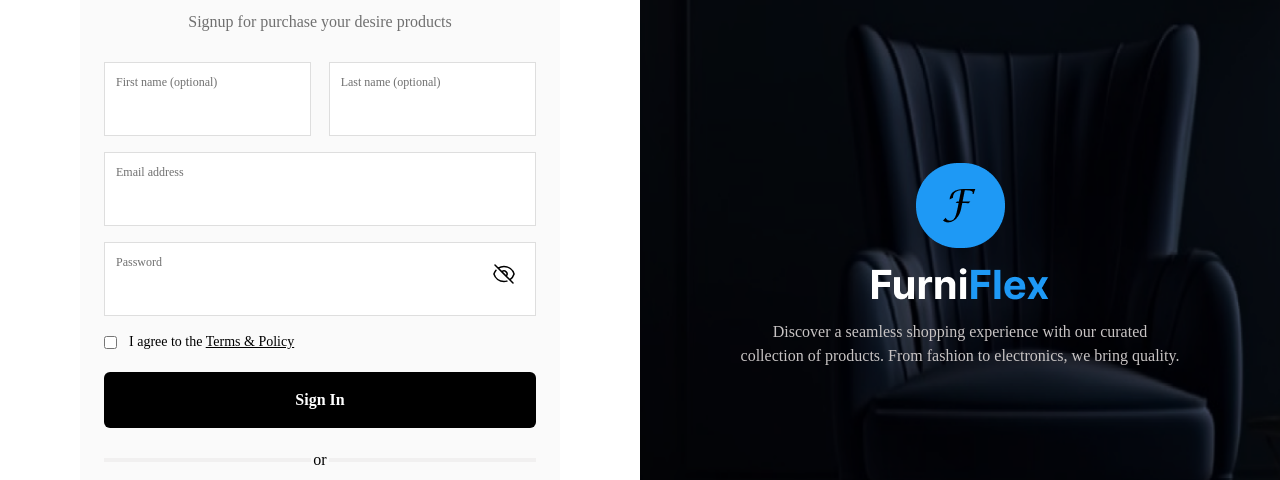
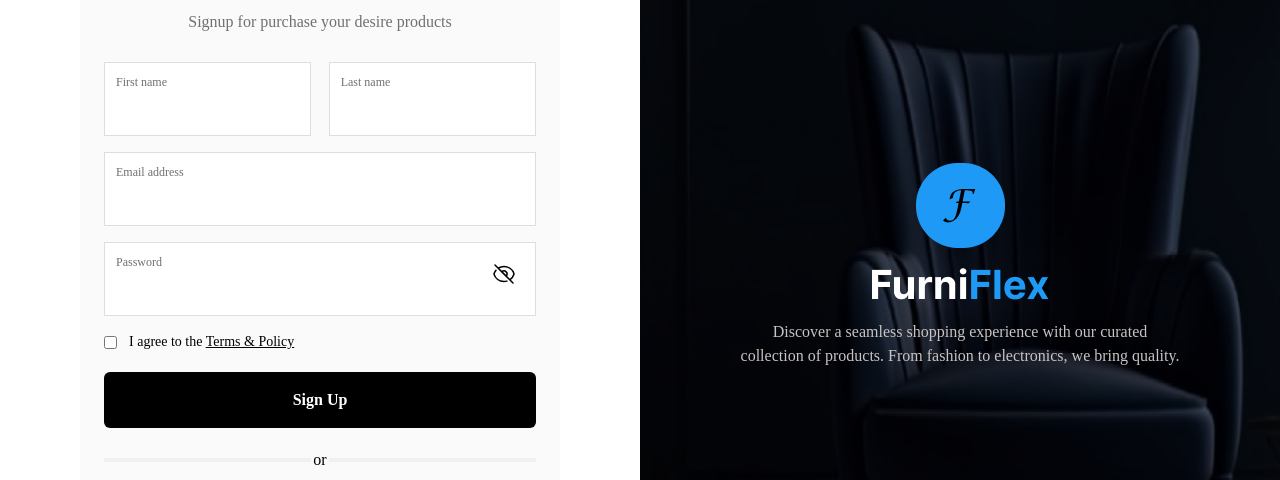
Before and after one commit to rayan2228/e-commerceibos, a React (Vite) app: page /register in a window 1280 px wide. Shown: the part 135-615 px from the top of the page. Built offline with nearby package versions, Linux system fonts and the light colour scheme.

Commit message:
re structure

```diff
--- a/server/db.json
+++ b/server/db.json
@@ -1,13 +1,11 @@
 {
-    "posts": [
-      { "id": "1", "title": "a title", "views": 100 },
-      { "id": "2", "title": "another title", "views": 200 }
-    ],
-    "comments": [
-      { "id": "1", "text": "a comment about post 1", "postId": "1" },
-      { "id": "2", "text": "another comment about post 1", "postId": "1" }
-    ],
-    "profile": {
-      "name": "typicode"
+  "users": [
+    {
+      "fName": "admin",
+      "lName": "admin",
+      "email": "admin@gmail.com",
+      "password": "admin",
+      "terms": true
     }
-  }
+  ]
+}
--- /dev/null
+++ b/src/api/axiosInstance.js
@@ -0,0 +1,8 @@
+import axios from "axios";
+
+const axiosInstance = axios.create({
+    baseURL: 'http://localhost:3000/',
+    timeout: 1000,
+});
+
+export { axiosInstance }
--- a/src/components/ui/AuthCommonUI.jsx
+++ b/src/components/ui/AuthCommonUI.jsx
@@ -17,7 +17,7 @@ const AuthCommonUI = () => {
         </label>
       </Flex>
       <Button
-        text={pathname === "/register" ? "Sign In" : "Sign Up"}
+        text={pathname === "/register" ?  "Sign Up" : "Sign In"}
         className={
           "bg-black text-white py-4 text-base font-semibold rounded-md"
         }
--- a/src/components/ui/Input.jsx
+++ /dev/null
@@ -1,18 +0,0 @@
-const Input = ({ label, type, name, className = null, ...attributes }) => {
-  return (
-    <div className={`${className} relative `}>
-      <label htmlFor={name} className="absolute text-xs text-tSecondary top-3 left-3">
-        {label}
-      </label>
-      <input
-        type={type}
-        id={name}
-        name={name}
-        {...attributes}
-        className={"pb-5 pt-8 px-3 outline-none border border-[#DEDEDE] text-sm w-full bg-white" }
-      />
-    </div>
-  );
-};
-
-export default Input;
--- a/src/index.css
+++ b/src/index.css
@@ -11,4 +11,7 @@
     .oAuthBtn{
         @apply font-medium text-xs py-5 px-10 border border-[#D9D9D9] flex items-center gap-4 rounded-md
     }
+    .input{
+        @apply pb-5 pt-8 px-3 outline-none border border-[#DEDEDE] text-sm w-full bg-white
+    }
 }
--- a/src/pages/auth/Login.jsx
+++ b/src/pages/auth/Login.jsx
@@ -1,18 +1,97 @@
+import { useForm } from "react-hook-form";
 import AuthCommonUI from "../../components/ui/AuthCommonUI";
-import Flex from "../../components/ui/Flex";
-import Input from "../../components/ui/Input";
-import Password from "../../components/ui/Password";
+import { useState } from "react";
 
 const Login = () => {
+  const [eye, setEye] = useState(false);
+  const {
+    register,
+    handleSubmit,
+    formState: { errors },
+  } = useForm();
+  const onSubmit = (data) => console.log(data);
   return (
     <>
       <h4 className="font-medium text-[32px]">Welcome Back!</h4>
       <p>Enter your Credentials to access your account</p>
-      <Flex className={"flex-col gap-4 w-full mt-5"}>
-        <Input type={"email"} label={"Email address"} name={"email"} />
-        <Password />
+      <form
+        onSubmit={handleSubmit(onSubmit)}
+        className={"flex flex-col gap-4 w-full mt-5"}
+      >
+        <div className={`relative`}>
+          <label
+            htmlFor={"email"}
+            className="absolute text-xs text-tSecondary top-3 left-3"
+          >
+            Email address
+          </label>
+          <input
+            type={"text"}
+            id={"email"}
+            name={"email"}
+            className={`input ${errors.email && "border-red-400"} `}
+            {...register("email", { required: true })}
+          />
+        </div>
+        <div className="relative">
+          <label
+            htmlFor={"password"}
+            className="absolute text-xs text-tSecondary top-3 left-3"
+          >
+            Password
+          </label>
+          <input
+            type={eye ? "text" : "password"}
+            id={"password"}
+            name={"password"}
+            className={`input ${errors.password && "border-red-400"} `}
+            {...register("password", { required: true })}
+          />
+
+          <div
+            className="absolute cursor-pointer right-5 top-5"
+            onClick={() => setEye(!eye)}
+          >
+            {eye ? (
+              <svg
+                xmlns="http://www.w3.org/2000/svg"
+                fill="none"
+                viewBox="0 0 24 24"
+                strokeWidth={1.5}
+                stroke="currentColor"
+                className="size-6"
+              >
+                <path
+                  strokeLinecap="round"
+                  strokeLinejoin="round"
+                  d="M2.036 12.322a1.012 1.012 0 0 1 0-.639C3.423 7.51 7.36 4.5 12 4.5c4.638 0 8.573 3.007 9.963 7.178.07.207.07.431 0 .639C20.577 16.49 16.64 19.5 12 19.5c-4.638 0-8.573-3.007-9.963-7.178Z"
+                />
+                <path
+                  strokeLinecap="round"
+                  strokeLinejoin="round"
+                  d="M15 12a3 3 0 1 1-6 0 3 3 0 0 1 6 0Z"
+                />
+              </svg>
+            ) : (
+              <svg
+                xmlns="http://www.w3.org/2000/svg"
+                fill="none"
+                viewBox="0 0 24 24"
+                strokeWidth={1.5}
+                stroke="currentColor"
+                className="size-6"
+              >
+                <path
+                  strokeLinecap="round"
+                  strokeLinejoin="round"
+                  d="M3.98 8.223A10.477 10.477 0 0 0 1.934 12C3.226 16.338 7.244 19.5 12 19.5c.993 0 1.953-.138 2.863-.395M6.228 6.228A10.451 10.451 0 0 1 12 4.5c4.756 0 8.773 3.162 10.065 7.498a10.522 10.522 0 0 1-4.293 5.774M6.228 6.228 3 3m3.228 3.228 3.65 3.65m7.894 7.894L21 21m-3.228-3.228-3.65-3.65m0 0a3 3 0 1 0-4.243-4.243m4.242 4.242L9.88 9.88"
+                />
+              </svg>
+            )}
+          </div>
+        </div>
         <AuthCommonUI />
-      </Flex>
+      </form>
     </>
   );
 };
--- a/src/pages/auth/Register.jsx
+++ b/src/pages/auth/Register.jsx
@@ -1,36 +1,135 @@
+import { useForm } from "react-hook-form";
 import AuthCommonUI from "../../components/ui/AuthCommonUI";
 import Flex from "../../components/ui/Flex";
-import Input from "../../components/ui/Input";
-import Password from "../../components/ui/Password";
+import { useState } from "react";
 const Register = () => {
+  const [eye, setEye] = useState(false);
+  const {
+    register,
+    handleSubmit,
+    formState: { errors },
+  } = useForm();
+  const onSubmit = (data) => console.log(data);
+
   return (
     <>
       <Flex className="flex-col items-center gap-3">
         <h4 className="text-2xl font-semibold">Welcome To</h4>
-        <img src="/FurniFlexBlack.png" alt=""  />
+        <img src="/FurniFlexBlack.png" alt="" />
         <p className="text-base font-medium text-tSecondary">
           Signup for purchase your desire products
         </p>
       </Flex>
-      <Flex className={"flex-col gap-4 w-full mt-5"}>
+      <form
+        className={"flex flex-col gap-4 w-full mt-5"}
+        onSubmit={handleSubmit(onSubmit)}
+      >
         <Flex className={"justify-between"}>
-          <Input
+          <div className={`relative w-[48%]`}>
+            <label
+              htmlFor={"fName"}
+              className="absolute text-xs text-tSecondary top-3 left-3"
+            >
+              First name
+            </label>
+            <input
+              type={"text"}
+              id={"fName"}
+              name={"fName"}
+              className={`input ${errors.fName && "border-red-400"} `}
+              {...register("fName", { required: true })}
+            />
+          </div>
+          <div className={`relative w-[48%]`}>
+            <label
+              htmlFor={"lName"}
+              className="absolute text-xs text-tSecondary top-3 left-3"
+            >
+              Last name
+            </label>
+            <input
+              type={"text"}
+              id={"lName"}
+              name={"lName"}
+              className={`input ${errors.lName && "border-red-400"} `}
+              {...register("lName", { required: true })}
+            />
+          </div>
+        </Flex>
+        <div className={`relative`}>
+          <label
+            htmlFor={"email"}
+            className="absolute text-xs text-tSecondary top-3 left-3"
+          >
+            Email address
+          </label>
+          <input
             type={"text"}
-            label={"First name (optional)"}
-            name={"fName"}
-            className={"w-[48%]"}
+            id={"email"}
+            name={"email"}
+            className={`input ${errors.email && "border-red-400"} `}
+            {...register("email", { required: true })}
           />
-          <Input
-            type={"text"}
-            label={"Last name (optional)"}
-            name={"lName"}
-            className={"w-[48%]"}
+        </div>
+        <div className="relative">
+          <label
+            htmlFor={"password"}
+            className="absolute text-xs text-tSecondary top-3 left-3"
+          >
+            Password
+          </label>
+          <input
+            type={eye ? "text" : "password"}
+            id={"password"}
+            name={"password"}
+            className={`input ${errors.password && "border-red-400"} `}
+            {...register("password", { required: true })}
           />
-        </Flex>
-        <Input type={"email"} label={"Email address"} name={"email"} />
-        <Password />
+
+          <div
+            className="absolute cursor-pointer right-5 top-5"
+            onClick={() => setEye(!eye)}
+          >
+            {eye ? (
+              <svg
+                xmlns="http://www.w3.org/2000/svg"
+                fill="none"
+                viewBox="0 0 24 24"
+                strokeWidth={1.5}
+                stroke="currentColor"
+                className="size-6"
+              >
+                <path
+                  strokeLinecap="round"
+                  strokeLinejoin="round"
+                  d="M2.036 12.322a1.012 1.012 0 0 1 0-.639C3.423 7.51 7.36 4.5 12 4.5c4.638 0 8.573 3.007 9.963 7.178.07.207.07.431 0 .639C20.577 16.49 16.64 19.5 12 19.5c-4.638 0-8.573-3.007-9.963-7.178Z"
+                />
+                <path
+                  strokeLinecap="round"
+                  strokeLinejoin="round"
+                  d="M15 12a3 3 0 1 1-6 0 3 3 0 0 1 6 0Z"
+                />
+              </svg>
+            ) : (
+              <svg
+                xmlns="http://www.w3.org/2000/svg"
+                fill="none"
+                viewBox="0 0 24 24"
+                strokeWidth={1.5}
+                stroke="currentColor"
+                className="size-6"
+              >
+                <path
+                  strokeLinecap="round"
+                  strokeLinejoin="round"
+                  d="M3.98 8.223A10.477 10.477 0 0 0 1.934 12C3.226 16.338 7.244 19.5 12 19.5c.993 0 1.953-.138 2.863-.395M6.228 6.228A10.451 10.451 0 0 1 12 4.5c4.756 0 8.773 3.162 10.065 7.498a10.522 10.522 0 0 1-4.293 5.774M6.228 6.228 3 3m3.228 3.228 3.65 3.65m7.894 7.894L21 21m-3.228-3.228-3.65-3.65m0 0a3 3 0 1 0-4.243-4.243m4.242 4.242L9.88 9.88"
+                />
+              </svg>
+            )}
+          </div>
+        </div>
         <AuthCommonUI />
-      </Flex>
+      </form>
     </>
   );
 };
```
Also changed, not shown: src/components/ui/Password.jsx (deleted, +0 -58 lines).
